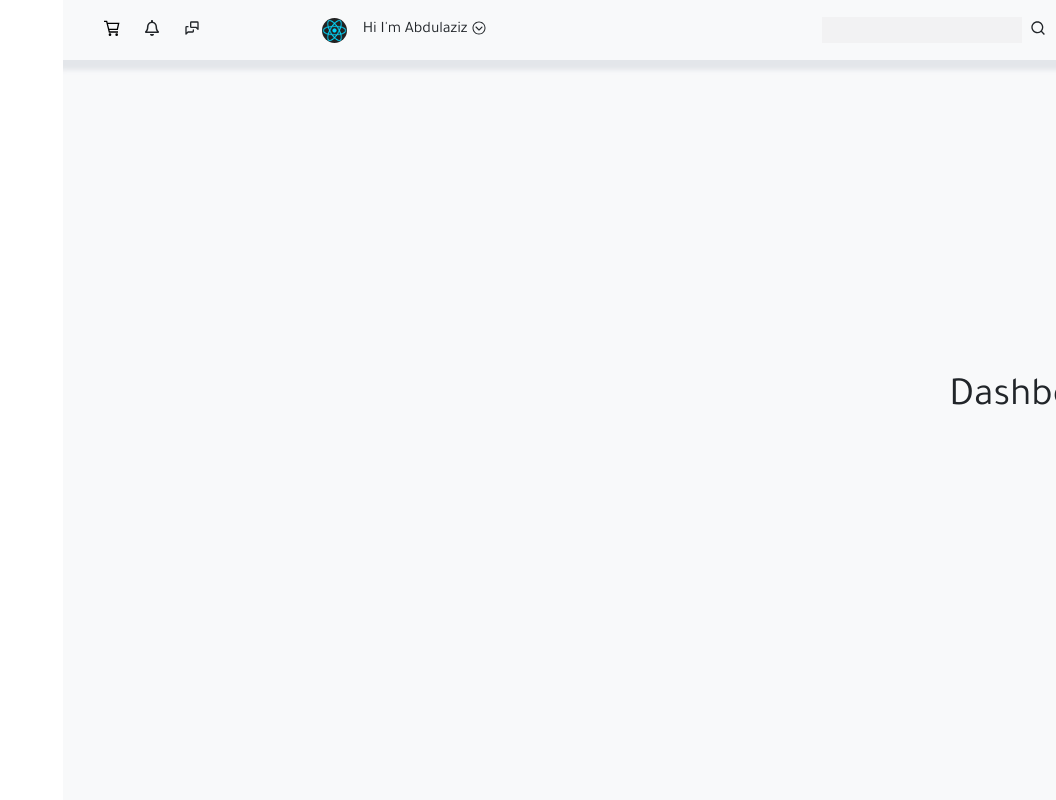
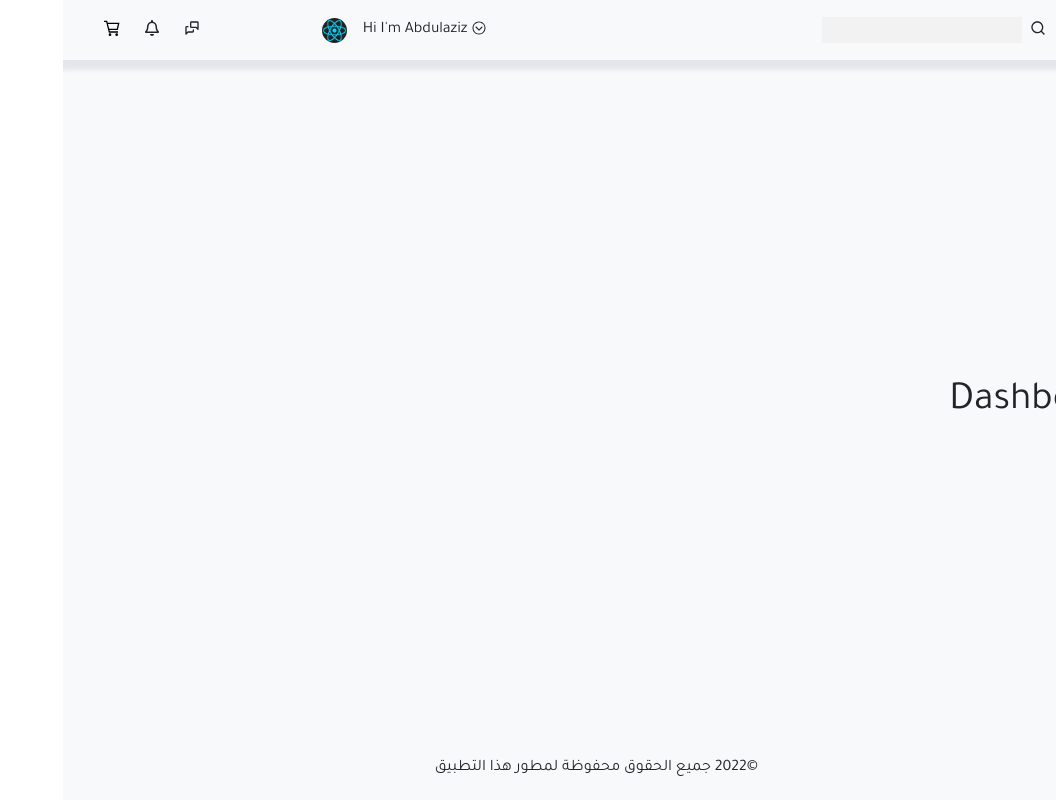
Before and after one commit to azmlan/dashboard-react, a React (Create React App) app: page / in a window 1280 px wide. Shown: the whole page, without its empty margins (224-1280 px from the left). Built offline with nearby package versions, Linux system fonts and the light colour scheme.

Commit message:
footer done

```diff
--- a/src/App.js
+++ b/src/App.js
@@ -31,7 +31,7 @@ function App() {
 
         <Route path="*" element={<ErrorPage/>}/>
       </Routes>
-        <div className=" p-3">
+        <div className="">
           <Footer />
         </div>
       </div>
--- a/src/components/Footer.jsx
+++ b/src/components/Footer.jsx
@@ -2,9 +2,9 @@ import React from 'react'
 
 export default function Footer() {
   return (
-    <div>
+    <div className='footer  p-1'>
         <span>
-            Footer
+            <p className='text-dark text-center'> &copy;2022 جميع الحقوق محفوظة لمطور هذا التطبيق</p>
         </span>
     </div>
   )
```
